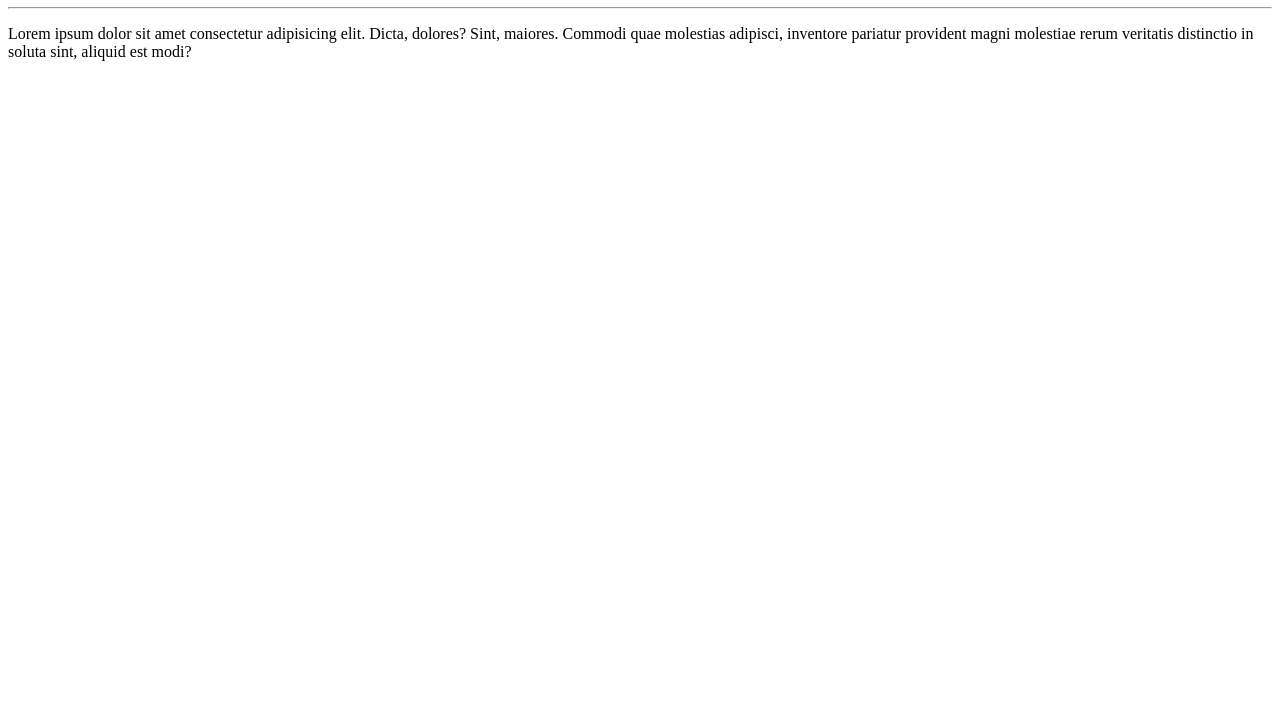
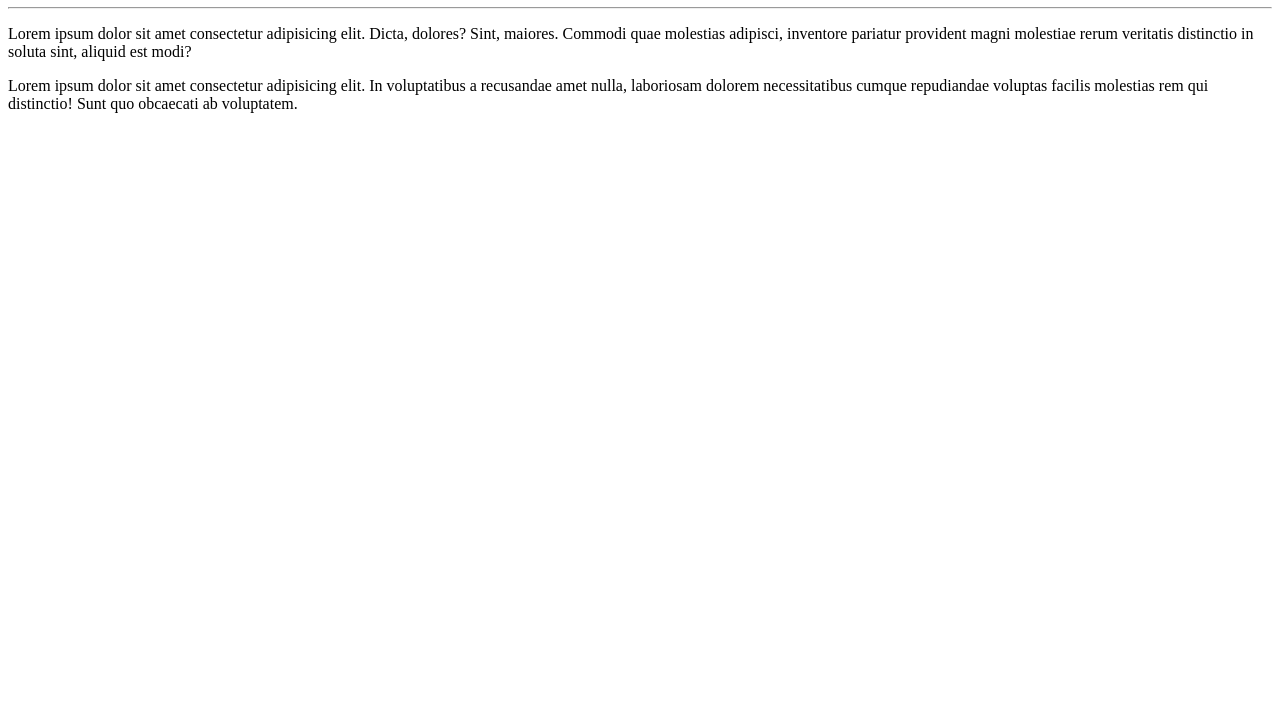
Before and after one commit to DaiPorcena-zz/Ola-Mundo, a plain HTML site: page site-exemplo/index.html in a window 1280 px wide. Shown: the part 73-800 px from the top of the page. Drawn offline with Linux system fonts and the light colour scheme.

Commit message:
adicionei um paragrafo

```diff
--- a/site-exemplo/index.html
+++ b/site-exemplo/index.html
@@ -9,6 +9,7 @@
     <h1>Olá, Mundo</h1>
     <hr>
     <p>Lorem ipsum dolor sit amet consectetur adipisicing elit. Dicta, dolores? Sint, maiores. Commodi quae molestias adipisci, inventore pariatur provident magni molestiae rerum veritatis distinctio in soluta sint, aliquid est modi?</p>
+    <p>Lorem ipsum dolor sit amet consectetur adipisicing elit. In voluptatibus a recusandae amet nulla, laboriosam dolorem necessitatibus cumque repudiandae voluptas facilis molestias rem qui distinctio! Sunt quo obcaecati ab voluptatem.</p>
 
 </body>
 </html>
```
